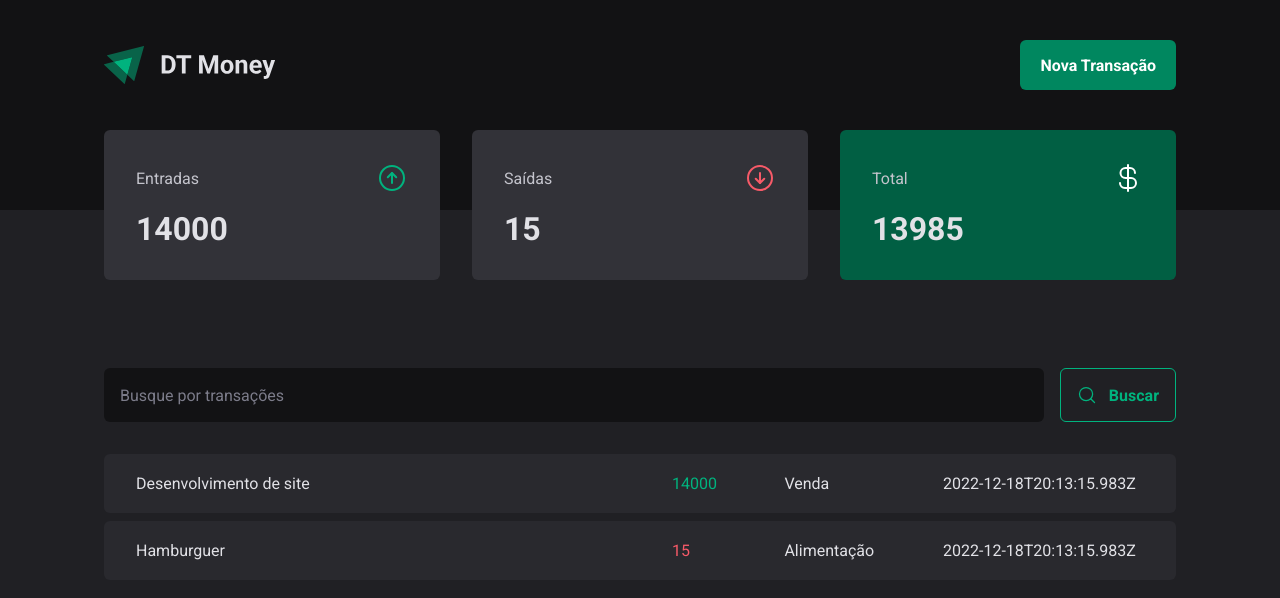
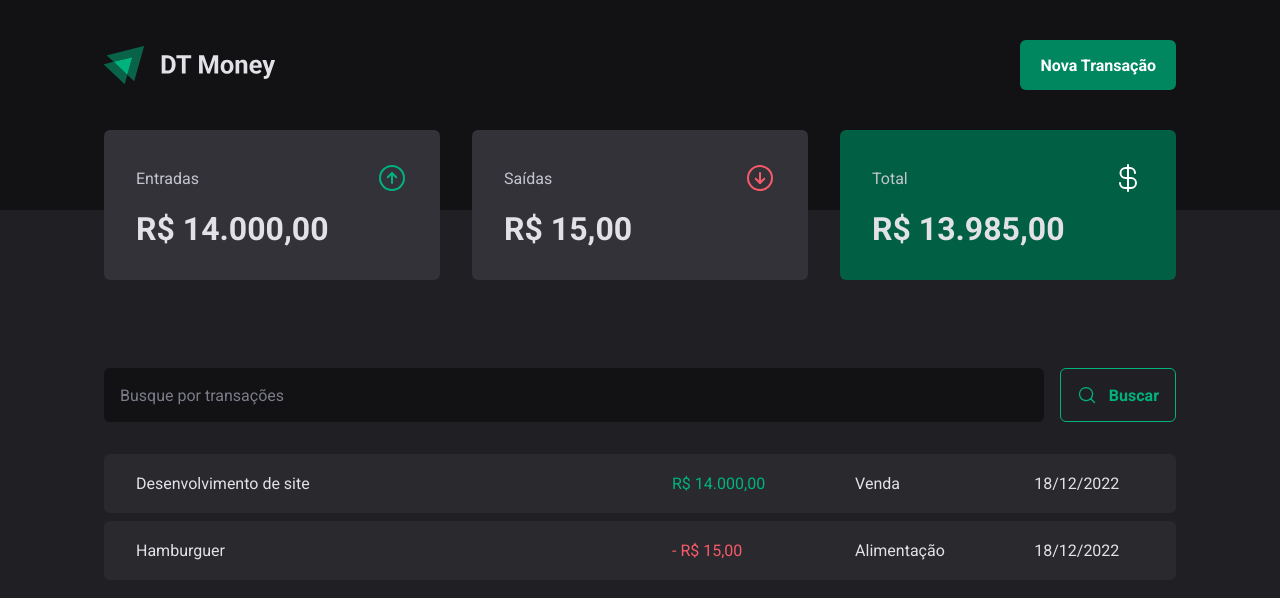
Before and after one commit to MouraPragana/03-dt-money, a React (Vite) app: page / in a window 1280 px wide. Shown: the top 598 px of the page. Built offline with nearby package versions, Linux system fonts and the light colour scheme; data requests are answered from the project's data file.

Commit message:
Finalizando aula: Formatando valores

```diff
--- a/src/components/Summary/index.tsx
+++ b/src/components/Summary/index.tsx
@@ -1,5 +1,6 @@
 import { ArrowCircleUp, CurrencyDollar, ArrowCircleDown } from "phosphor-react";
 import { useTransactionsContext } from "../../contexts/TransactionsContext";
+import { priceFormatter } from "../../utils/formatter";
 import { SummaryCard, SummaryContainer } from "./styles";
 
 export function Summary() {
@@ -30,21 +31,21 @@
           <span>Entradas</span>
           <ArrowCircleUp size={32} color={"#00b37e"} />
         </header>
-        <strong>{summary.income}</strong>
+        <strong>{priceFormatter.format(summary.income)}</strong>
       </SummaryCard>
       <SummaryCard>
         <header>
           <span>Saídas</span>
           <ArrowCircleDown size={32} color={"#f75a68"} />
         </header>
-        <strong>{summary.outcome}</strong>
+        <strong>{priceFormatter.format(summary.outcome)}</strong>
       </SummaryCard>
       <SummaryCard variant="green">
         <header>
           <span>Total</span>
           <CurrencyDollar size={32} color={"#fff"} />
         </header>
-        <strong>{summary.total}</strong>
+        <strong>{priceFormatter.format(summary.total)}</strong>
       </SummaryCard>
     </SummaryContainer>
   );
--- a/src/pages/Transactions/index.tsx
+++ b/src/pages/Transactions/index.tsx
@@ -2,6 +2,7 @@
 import { Header } from "../../components/Header";
 import { Summary } from "../../components/Summary";
 import { useTransactionsContext } from "../../contexts/TransactionsContext";
+import { dateFormatter, priceFormatter } from "../../utils/formatter";
 import { SearchForm } from "./components/SearchForm";
 import {
   PriceHighLight,
@@ -26,11 +27,14 @@
                   <td width="50%">{transaction.description}</td>
                   <td>
                     <PriceHighLight variant={transaction.type}>
-                      {transaction.price}
+                      {transaction.type === "outcome" && "- "}
+                      {priceFormatter.format(transaction.price)}
                     </PriceHighLight>
                   </td>
                   <td>{transaction.category}</td>
-                  <td>{transaction.createdAt}</td>
+                  <td>
+                    {dateFormatter.format(new Date(transaction.createdAt))}
+                  </td>
                 </tr>
               );
             })}
--- /dev/null
+++ b/src/utils/formatter.ts
@@ -0,0 +1,6 @@
+export const dateFormatter = new Intl.DateTimeFormat("pt-br");
+
+export const priceFormatter = new Intl.NumberFormat("pt-br", {
+  style: "currency",
+  currency: "BRL",
+});
```
